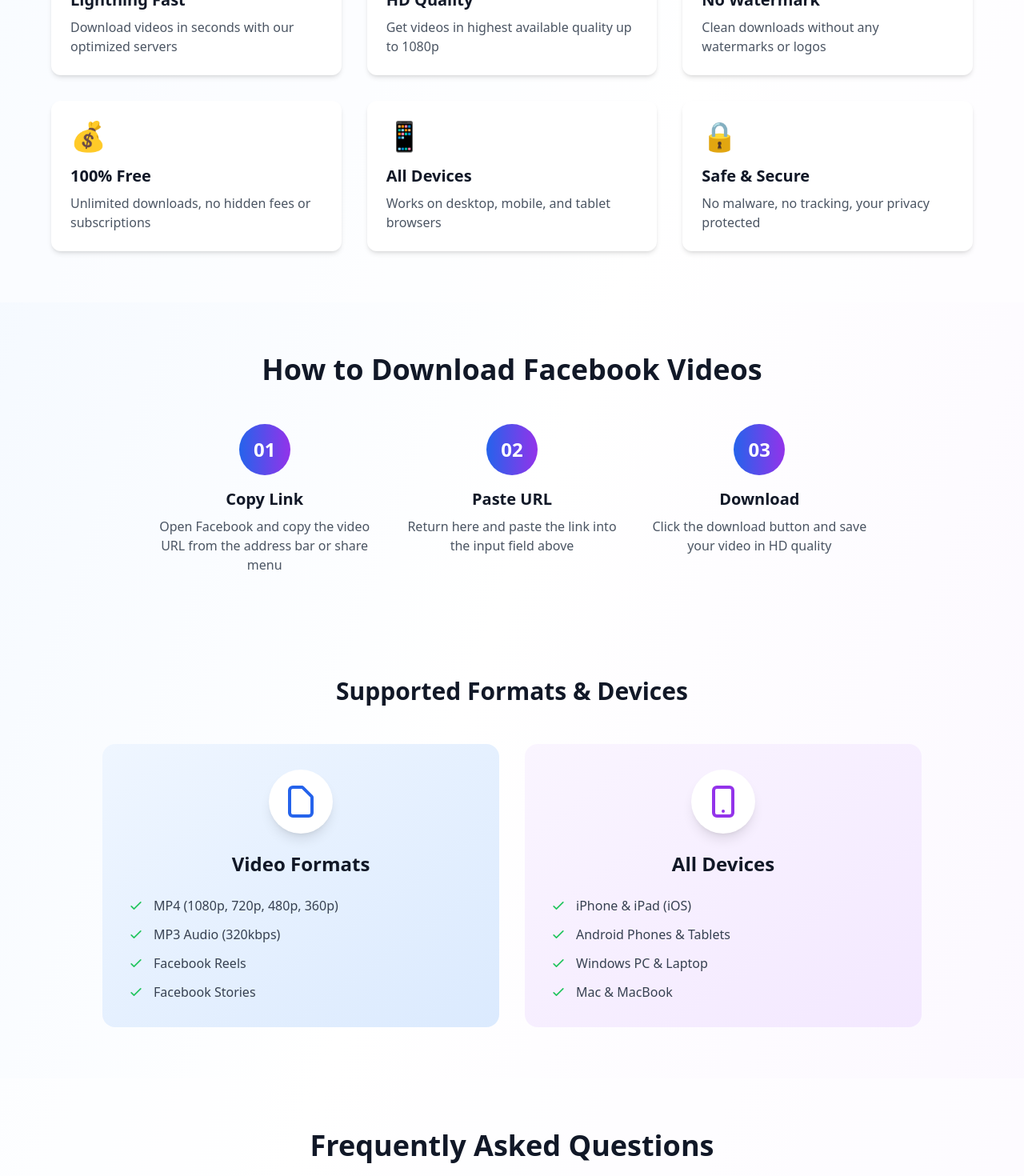
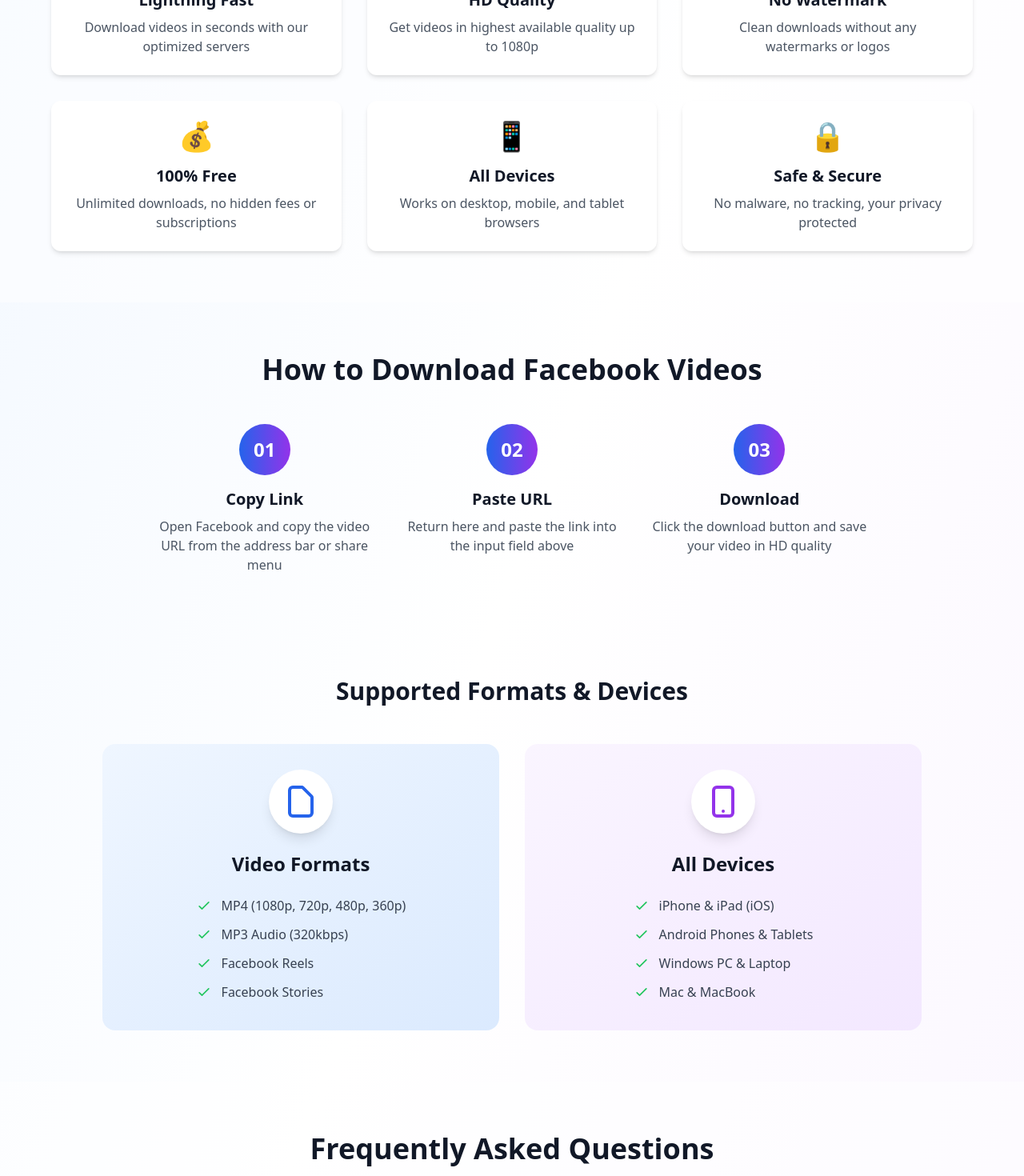
Before and after one commit to frankchen622/fb-video-downloader, a Next.js app: page / in a window 1280 px wide. Shown: the part 980-2450 px from the top of the page at 80% size. Built offline with nearby package versions, Linux system fonts and the light colour scheme.

Commit message:
style: center align text in Features and Supported Formats sections for better visual balance

```diff
--- a/pages/index.tsx
+++ b/pages/index.tsx
@@ -146,7 +146,7 @@
                 { icon: '📱', title: 'All Devices', desc: 'Works on desktop, mobile, and tablet browsers' },
                 { icon: '🔒', title: 'Safe & Secure', desc: 'No malware, no tracking, your privacy protected' }
               ].map((feature, i) => (
-                <div key={i} className="p-6 rounded-xl bg-white shadow-md hover:shadow-xl transition">
+                <div key={i} className="p-6 rounded-xl bg-white shadow-md hover:shadow-xl transition text-center">
                   <div className="text-4xl mb-4">{feature.icon}</div>
                   <h4 className="text-xl font-bold mb-2">{feature.title}</h4>
                   <p className="text-gray-600">{feature.desc}</p>
@@ -186,8 +186,8 @@
             <h3 className="text-3xl font-bold text-center mb-12">Supported Formats & Devices</h3>
             <div className="grid md:grid-cols-2 gap-8">
               {/* Formats */}
-              <div className="bg-gradient-to-br from-blue-50 to-blue-100 rounded-2xl p-8">
-                <div className="text-center mb-6">
+              <div className="bg-gradient-to-br from-blue-50 to-blue-100 rounded-2xl p-8 text-center">
+                <div className="mb-6">
                   <div className="inline-block p-4 bg-white rounded-full shadow-lg mb-4">
                     <svg className="w-12 h-12 text-blue-600" fill="none" stroke="currentColor" viewBox="0 0 24 24">
                       <path strokeLinecap="round" strokeLinejoin="round" strokeWidth={2} d="M7 21h10a2 2 0 002-2V9.414a1 1 0 00-.293-.707l-5.414-5.414A1 1 0 0012.586 3H7a2 2 0 00-2 2v14a2 2 0 002 2z" />
@@ -195,7 +195,7 @@
                   </div>
                   <h4 className="text-2xl font-bold text-gray-900 mb-2">Video Formats</h4>
                 </div>
-                <ul className="space-y-3">
+                <ul className="space-y-3 inline-block text-left">
                   {['MP4 (1080p, 720p, 480p, 360p)', 'MP3 Audio (320kbps)', 'Facebook Reels', 'Facebook Stories'].map((format, i) => (
                     <li key={i} className="flex items-center gap-3 text-gray-700">
                       <svg className="w-5 h-5 text-green-500 flex-shrink-0" fill="none" stroke="currentColor" viewBox="0 0 24 24">
@@ -208,8 +208,8 @@
               </div>
 
               {/* Devices */}
-              <div className="bg-gradient-to-br from-purple-50 to-purple-100 rounded-2xl p-8">
-                <div className="text-center mb-6">
+              <div className="bg-gradient-to-br from-purple-50 to-purple-100 rounded-2xl p-8 text-center">
+                <div className="mb-6">
                   <div className="inline-block p-4 bg-white rounded-full shadow-lg mb-4">
                     <svg className="w-12 h-12 text-purple-600" fill="none" stroke="currentColor" viewBox="0 0 24 24">
                       <path strokeLinecap="round" strokeLinejoin="round" strokeWidth={2} d="M12 18h.01M8 21h8a2 2 0 002-2V5a2 2 0 00-2-2H8a2 2 0 00-2 2v14a2 2 0 002 2z" />
@@ -217,7 +217,7 @@
                   </div>
                   <h4 className="text-2xl font-bold text-gray-900 mb-2">All Devices</h4>
                 </div>
-                <ul className="space-y-3">
+                <ul className="space-y-3 inline-block text-left">
                   {['iPhone & iPad (iOS)', 'Android Phones & Tablets', 'Windows PC & Laptop', 'Mac & MacBook'].map((device, i) => (
                     <li key={i} className="flex items-center gap-3 text-gray-700">
                       <svg className="w-5 h-5 text-green-500 flex-shrink-0" fill="none" stroke="currentColor" viewBox="0 0 24 24">
```
